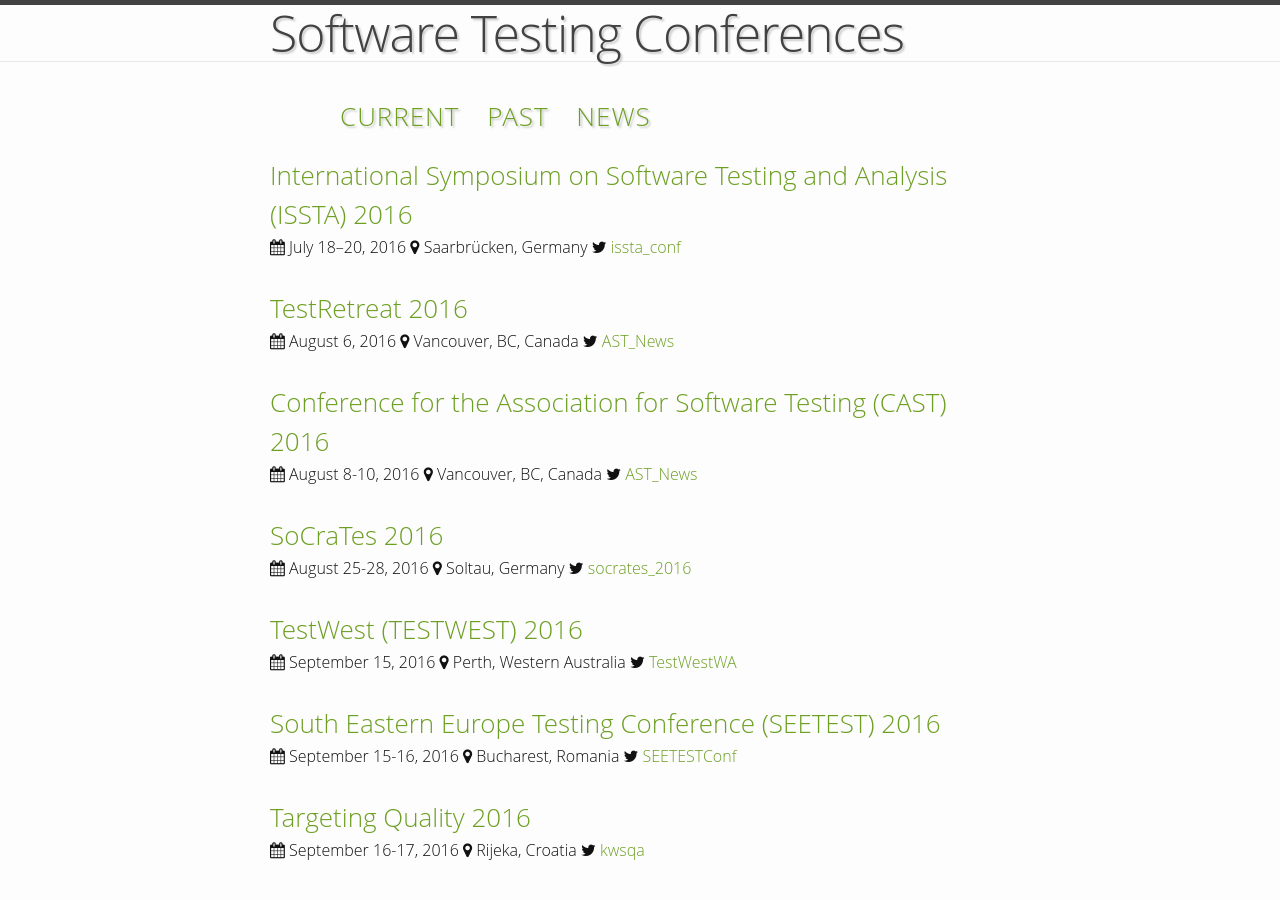
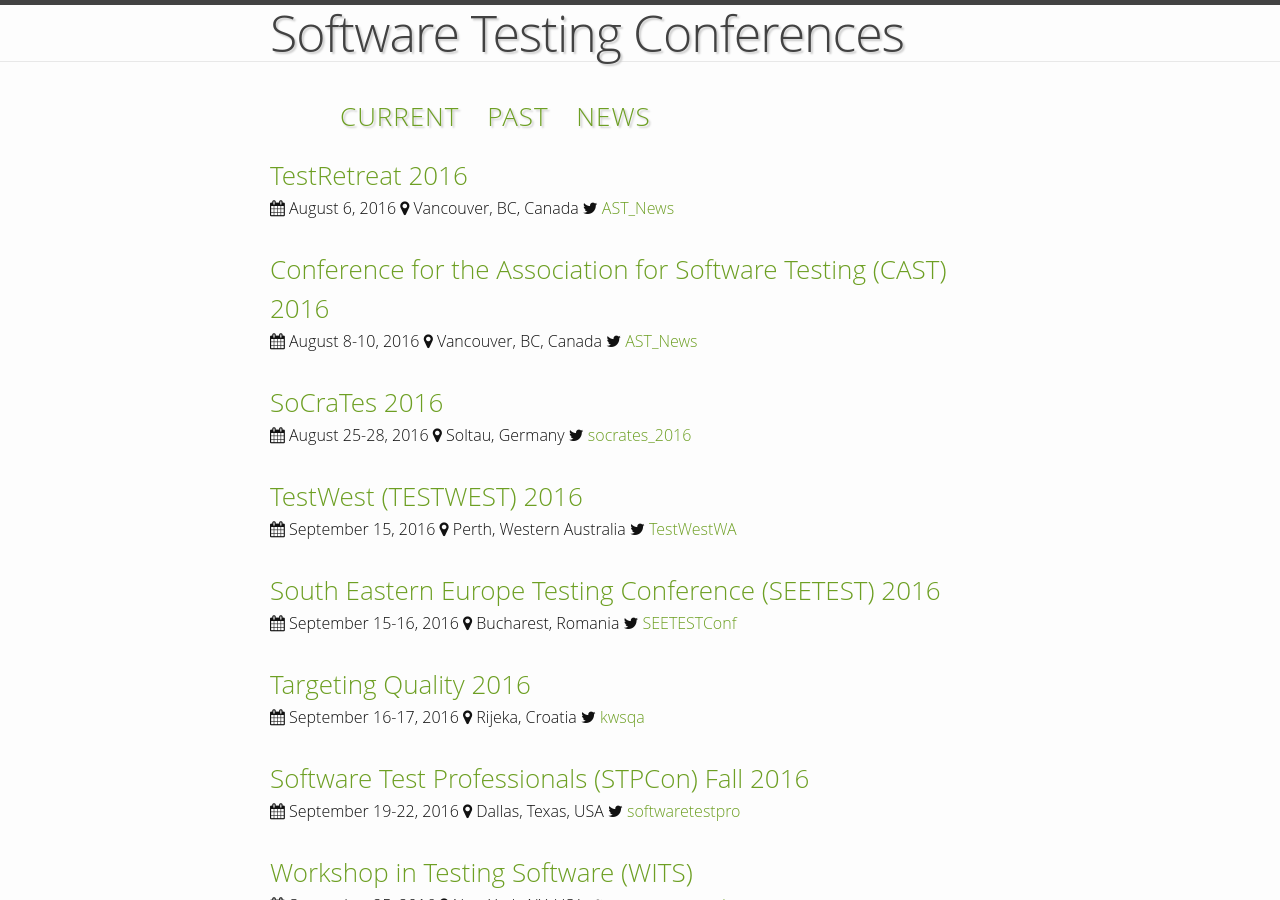
Before and after one commit to TestingConferences/testingconferences.github.io, a Jekyll site: the page built from index.html, in a window 1280 px wide and 900 px high. Built offline with Jekyll 4.4.1, drawn with Linux system fonts in a browser that asks for light colours.

Commit message:
moved current to past

```diff
--- a/_data/current.yml
+++ b/_data/current.yml
@@ -1,9 +1,3 @@
-- name: International Symposium on Software Testing and Analysis (ISSTA) 2016
-  location: Saarbrücken, Germany
-  dates: "July 18–20, 2016"
-  url: https://issta2016.cispa.saarland/
-  twitter: issta_conf
-
 - name: TestRetreat 2016
   location: Vancouver, BC, Canada
   dates: "August 6, 2016"
--- a/_data/past.yml
+++ b/_data/past.yml
@@ -1,3 +1,9 @@
+- name: International Symposium on Software Testing and Analysis (ISSTA) 2016
+  location: Saarbrücken, Germany
+  dates: "July 18–20, 2016"
+  url: https://issta2016.cispa.saarland/
+  twitter: issta_conf
+
 - name: Ho Chi Minh City Testing Conference (HCMC) 2016
   location: Ho Chi Minh City, Vietnam
   dates: "July 16, 2016"
```
